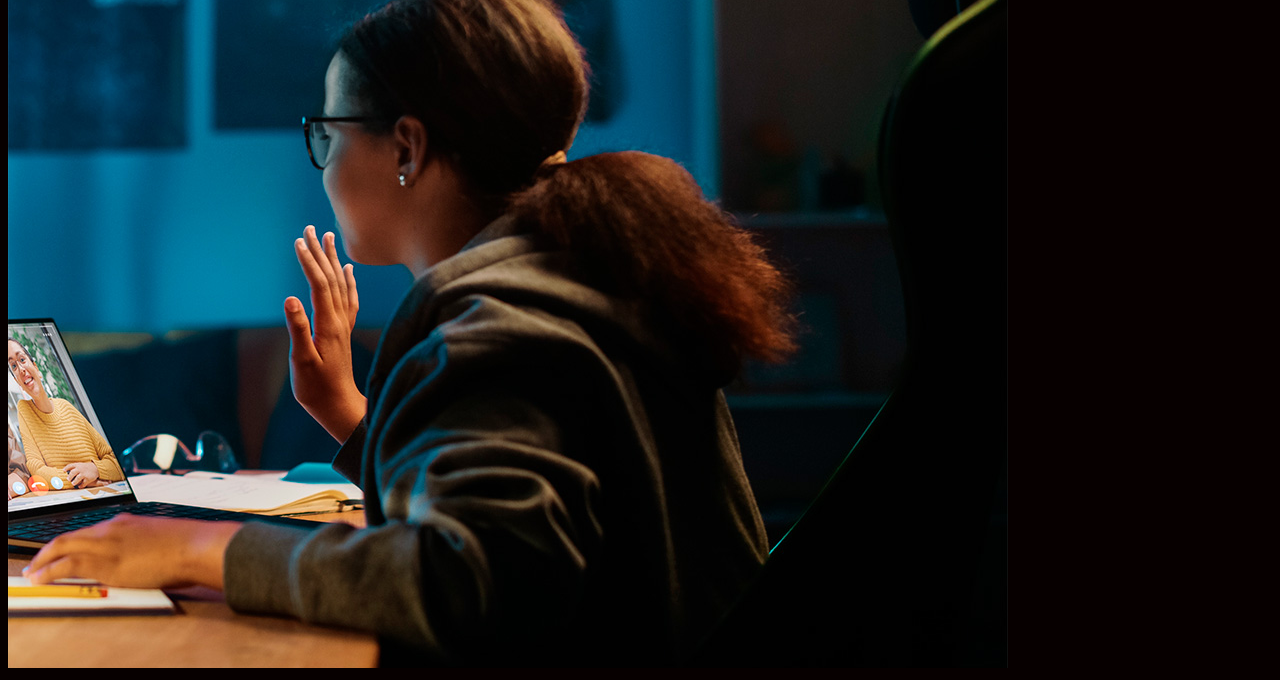
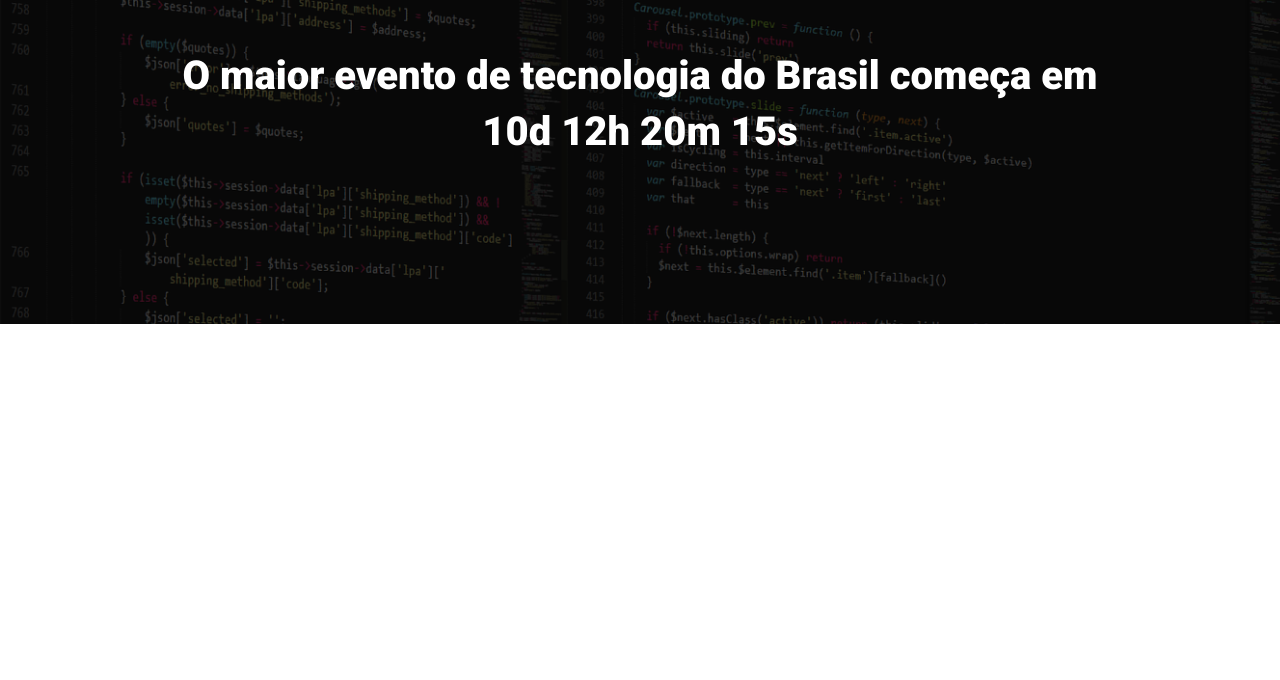
Before and after one commit to 13runoDaniel/ebac_tech_talks, a website built with Parcel: page src/index.html in a window 1280 px wide. Shown: the part 160-840 px from the top of the page. After the commit the page ends 800 px from the top, so only its background shows below. Built offline with nearby package versions, Linux system fonts and the light colour scheme.

Commit message:
Criando o Hero

```diff
--- a/src/index.html
+++ b/src/index.html
@@ -1,16 +1,24 @@
 <!DOCTYPE html>
-<html lang="en">
+<html lang="pt-br">
 <head>
     <meta charset="UTF-8">
     <meta name="viewport" content="width=device-width, initial-scale=1.0">
     <title>EBAC Tech Talks</title>
+    <link rel="preconnect" href="https://fonts.googleapis.com">
+    <link rel="preconnect" href="https://fonts.gstatic.com" crossorigin>
+    <link href="https://fonts.googleapis.com/css2?family=Roboto:wght@400;700;900&display=swap" rel="stylesheet">
     <link rel="stylesheet" href="./styles/main.scss">
 </head>
 <body>
-    <h1>
-        Olá Parcel
-    </h1>
-    <img src="./images/backend.png" alt="">
+    <header class="hero">
+        <div class="container">
+            <img src="./images/ebac_logo.svg" alt="EBAC" class="hero__logo">
+            <p class="hero__text">
+                O maior evento de tecnologia do Brasil começa em
+                10d 12h 20m 15s
+            </p>
+        </div>
+    </header>
     <script src="./scripts/main.js"></script>
 </body>
 </html>
--- /dev/null
+++ b/src/styles/_hero.scss
@@ -0,0 +1,52 @@
+.hero {
+    padding-top: 64px;
+    padding-bottom: 100px;
+    background-image: url(../images/fundo.png);
+    background-repeat: no-repeat;
+    background-size: cover;
+    position: relative;
+
+    .container {
+        position: relative;
+    }
+
+    &::before {
+        content: '';
+        position: absolute;
+        top: 0;
+        left: 0;
+        width: 100%;
+        height: 100%;
+        background-color: #000;
+        opacity: .7;
+    }
+
+    &__logo {
+        margin: 0 auto;
+        height: 80px;
+        display: block;
+    }
+
+    &__text {
+        margin-top: 64px;
+        margin-bottom: 64px;
+        font-size: 40px;
+        line-height: 56px;
+        font-weight: 800;
+        text-align: center;
+    }
+
+    @media (max-width: 640px) {
+        padding: 40px 0;
+
+        &__logo {
+            height: 40px;
+        }
+
+        &__text {
+            font-size: 22px;
+            line-height: 24px;
+            margin: 24px 0;
+        }
+    }
+}
--- a/src/styles/main.scss
+++ b/src/styles/main.scss
@@ -1,3 +1,23 @@
-body {
-    background-color: rgb(7, 0, 0);
+@use 'hero';
+
+* {
+    margin: 0;
+    padding: 0;
+    box-sizing: border-box;
+    font-family: "Roboto", sans-serif;
+    color: #fff;
 }
+
+.container {
+    max-width: 960px;
+    width: 100%;
+    margin: 0 auto;
+
+    @media (max-width: 640px) {
+        max-width: 80%;
+    }
+
+    @media (max-width: 1024px) {
+        max-width: 90%;
+    }
+}
```
